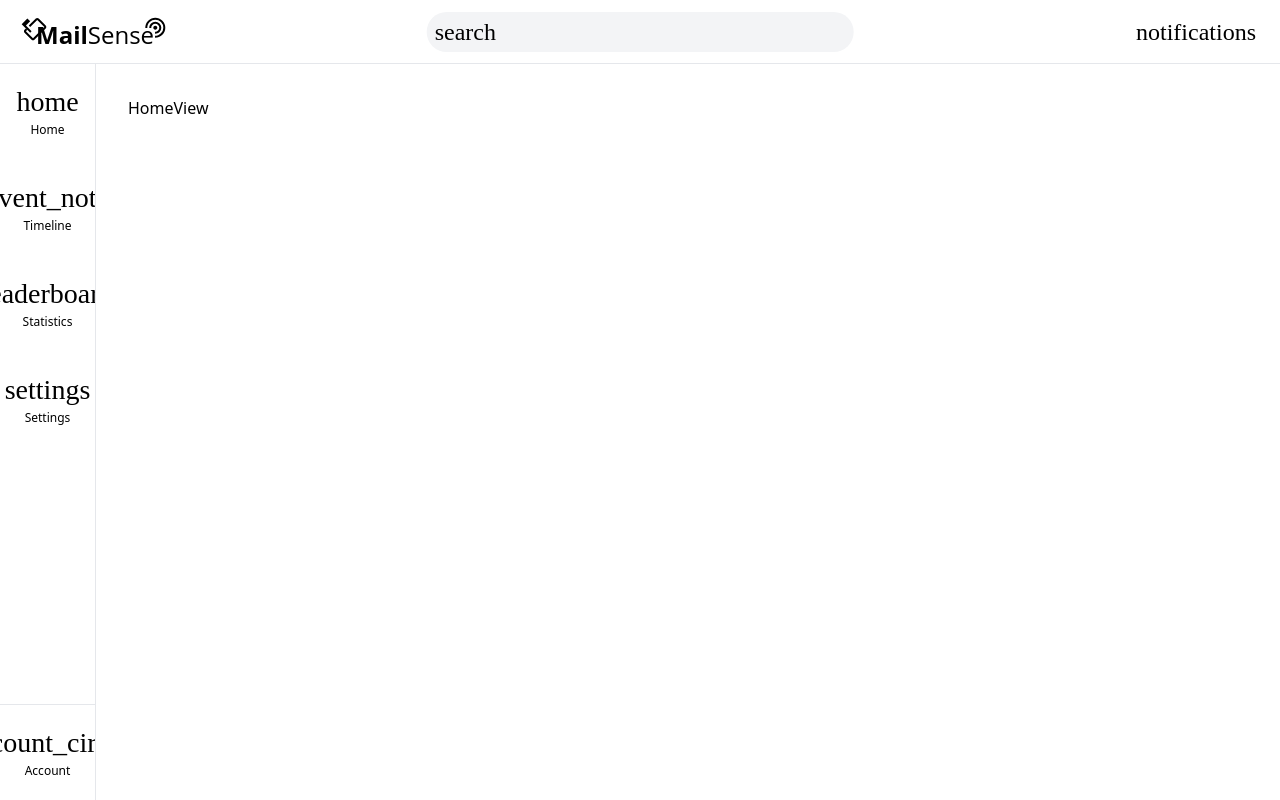
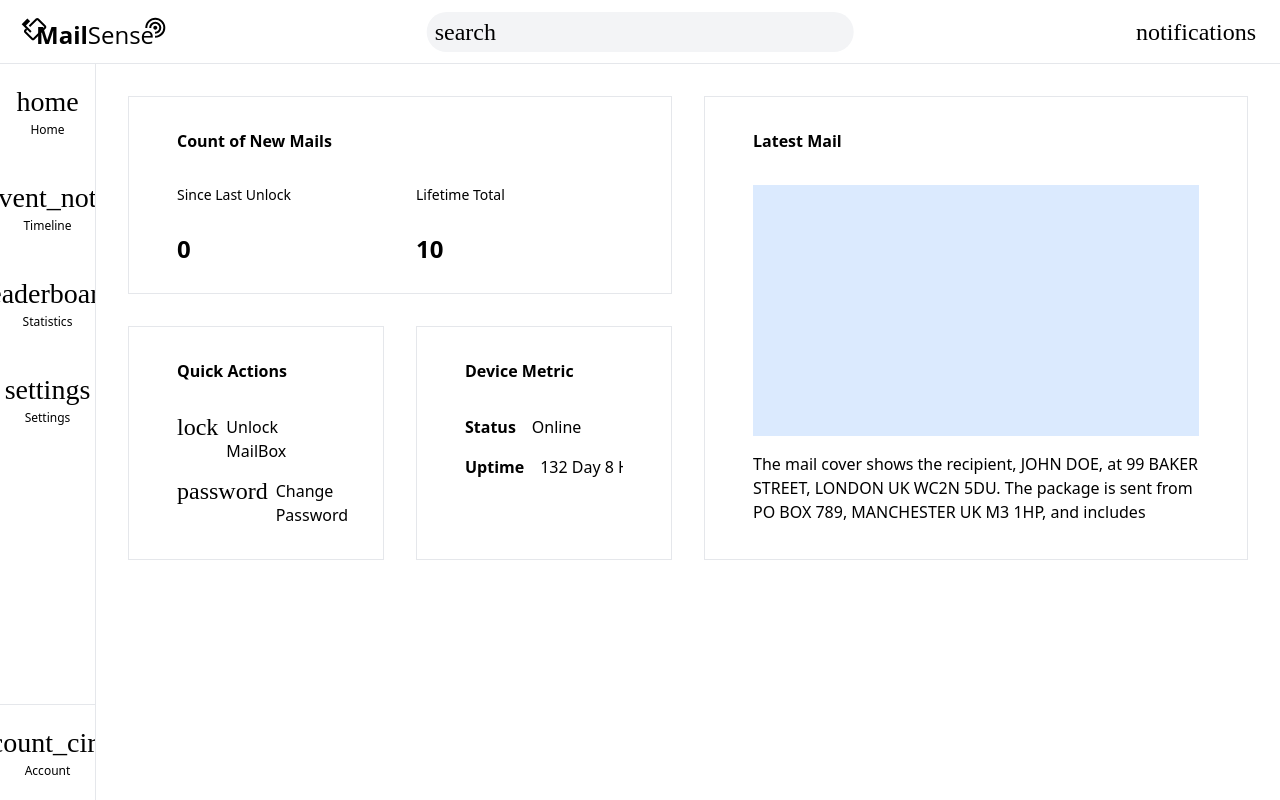
Before and after one commit to CITS5506-2024S2-Group-39/smart-mailbox, a Vue app in the folder frontend/: page / in a window 1280 px wide. Built offline with nearby package versions, Linux system fonts and the light colour scheme; a web font is replaced by a local one.

Commit message:
feat(frontend): initialize home view

```diff
--- /dev/null
+++ b/frontend/src/components/NumberDisplay.vue
@@ -0,0 +1,53 @@
+<script setup lang="ts">
+import { setIntervalWithCancel } from "@/utils/timeout";
+import { shallowRef, watch } from "vue";
+
+const { value } = defineProps<{ value: number }>();
+const display = shallowRef<number>(value);
+let cancel = () => {};
+
+watch(
+  () => value,
+  (to: number) => {
+    // Cancel previous animation if it is still running
+    cancel();
+
+    const from = display.value;
+    const diff = to - from;
+    const distance = Math.abs(diff);
+    if (!distance) {
+      // Already there
+      return;
+    }
+
+    // 15 Frames in 500ms === 30 FPS
+    const duration = 500;
+    const max = 15;
+
+    const frames = Math.min(distance, max);
+    const interval = duration / frames;
+    const delta = diff / frames;
+
+    // Current frame of animation
+    let current = 0;
+
+    const animate = () => {
+      if (++current < frames) {
+        // Transition
+        display.value += delta;
+      } else {
+        // End Animation
+        display.value = to;
+        cancel();
+      }
+    };
+
+    // Start animation
+    cancel = setIntervalWithCancel(animate, interval);
+  },
+);
+</script>
+
+<template>
+  <span v-text="Math.round(display) /* Can be decimal during transition, so use Math.round() */"></span>
+</template>
--- /dev/null
+++ b/frontend/src/components/common/AspectRatio.vue
@@ -0,0 +1,12 @@
+<script setup lang="ts">
+const { ratio } = defineProps<{ ratio: string | number }>();
+</script>
+
+<template>
+  <div class="relative">
+    <svg class="w-full" :style="{ aspectRatio: ratio }"></svg>
+    <div class="absolute inset-0">
+      <slot></slot>
+    </div>
+  </div>
+</template>
--- a/frontend/src/views/HomeView.vue
+++ b/frontend/src/views/HomeView.vue
@@ -1,5 +1,93 @@
-<script setup lang="ts"></script>
+<script setup lang="ts">
+import AspectRatio from "@/components/common/AspectRatio.vue";
+import Card from "@/components/common/Card.vue";
+import Icon from "@/components/common/Icon.vue";
+import NumberDisplay from "@/components/NumberDisplay.vue";
+import TimelineView from "./TimelineView.vue";
+import events from "@/stores/events";
+import { EventType } from "@/types/MailboxEvent";
+import { computed } from "vue";
+
+const mailsSinceLastOpen = computed(() => {
+  let count = 0;
+  for (let event of events.value) {
+    if (event.type === EventType.MailboxIncomingMail) {
+      ++count;
+    } else if (event.type === EventType.MailboxLocked) {
+      break;
+    }
+  }
+  return count;
+});
+
+const mailsSinceTimeBegins = computed(() => {
+  let count = 0;
+  for (let event of events.value) {
+    if (event.type === EventType.MailboxIncomingMail) {
+      ++count;
+    }
+  }
+  return count;
+});
+</script>
 
 <template>
-  <div>HomeView</div>
+  <div class="desktop:grid desktop:grid-cols-4 desktop:gap-8 mobile:flex mobile:flex-col mobile:gap-4">
+    <Card class="desktop:order-1 desktop:col-span-2" title="Count of New Mails">
+      <div class="flex flex-row desktop:gap-8 mobile:gap-4">
+        <div class="flex basis-1/2 flex-col justify-between desktop:gap-8 mobile:gap-4">
+          <div class="text-sm">Since Last Unlock</div>
+          <div class="text-2xl/none font-bold">
+            <NumberDisplay :value="mailsSinceLastOpen" />
+          </div>
+        </div>
+        <div class="flex basis-1/2 flex-col justify-between desktop:gap-8 mobile:gap-4">
+          <div class="text-sm">Lifetime Total</div>
+          <div class="text-2xl/none font-bold">
+            <NumberDisplay :value="mailsSinceTimeBegins" />
+          </div>
+        </div>
+      </div>
+    </Card>
+    <Card class="desktop:order-3 desktop:col-span-1" title="Quick Actions">
+      <div class="flex desktop:flex-col desktop:gap-4 mobile:flex-row mobile:gap-4">
+        <div class="flex basis-1/2 desktop:flex-row desktop:gap-2 mobile:flex-col-reverse mobile:gap-4">
+          <Icon class="text-2xl/none" type="lock" />
+          <span>Unlock MailBox</span>
+        </div>
+        <div class="flex basis-1/2 desktop:flex-row desktop:gap-2 mobile:flex-col-reverse mobile:gap-4">
+          <Icon class="text-2xl/none" type="password" />
+          <span>Change Password</span>
+        </div>
+      </div>
+    </Card>
+    <Card class="desktop:order-4 desktop:col-span-1" title="Device Metric">
+      <div class="desktop:relative desktop:size-full desktop:overflow-auto">
+        <div class="desktop:absolute desktop:inset-0">
+          <div class="flex flex-col desktop:gap-4 mobile:gap-4">
+            <div class="flex flex-row desktop:gap-4 mobile:gap-4">
+              <span class="basis-1/2 font-bold desktop:flex-none">Status</span>
+              <span class="break-none basis-1/2 desktop:flex-1">Online</span>
+            </div>
+            <div class="flex flex-row desktop:gap-4 mobile:gap-4">
+              <span class="basis-1/2 font-bold desktop:flex-none">Uptime</span>
+              <span class="break-none basis-1/2 text-nowrap desktop:flex-1">132 Day 8 Hours</span>
+            </div>
+          </div>
+        </div>
+      </div>
+    </Card>
+    <Card class="desktop:order-2 desktop:col-span-2 desktop:row-span-2" title="Latest Mail">
+      <div class="desktop:relative desktop:size-full desktop:overflow-auto">
+        <div class="flex flex-col gap-4 desktop:absolute desktop:inset-0">
+          <AspectRatio ratio=" 4608 / 2592" class="bg-blue-100"></AspectRatio>
+          <p class="max-h">
+            The mail cover shows the recipient, JOHN DOE, at 99 BAKER STREET, LONDON UK WC2N 5DU. The package is sent
+            from PO BOX 789, MANCHESTER UK M3 1HP, and includes prepaid postage and tracking (GHI 234-5), indicating it
+            is a business contract.
+          </p>
+        </div>
+      </div>
+    </Card>
+  </div>
 </template>
```
